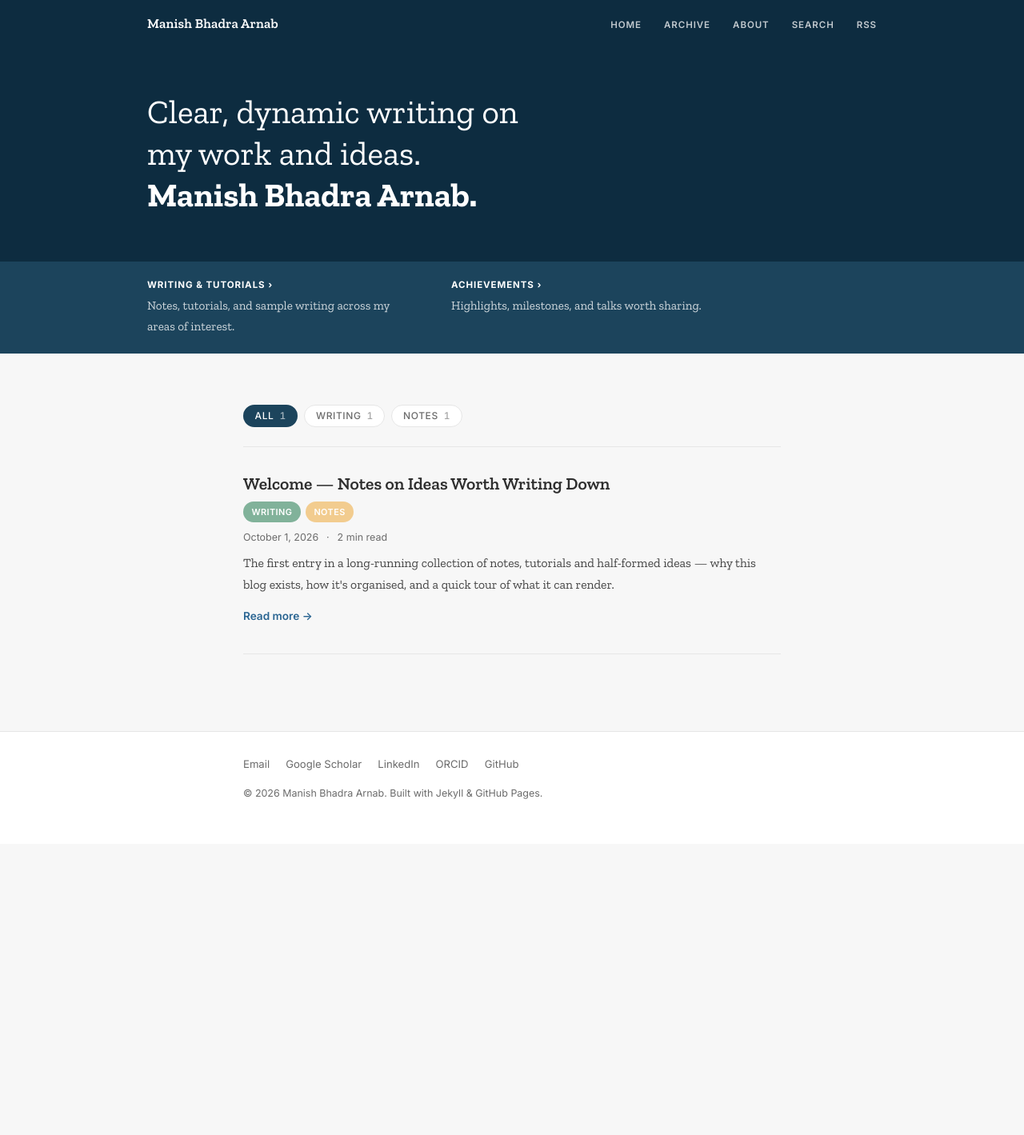
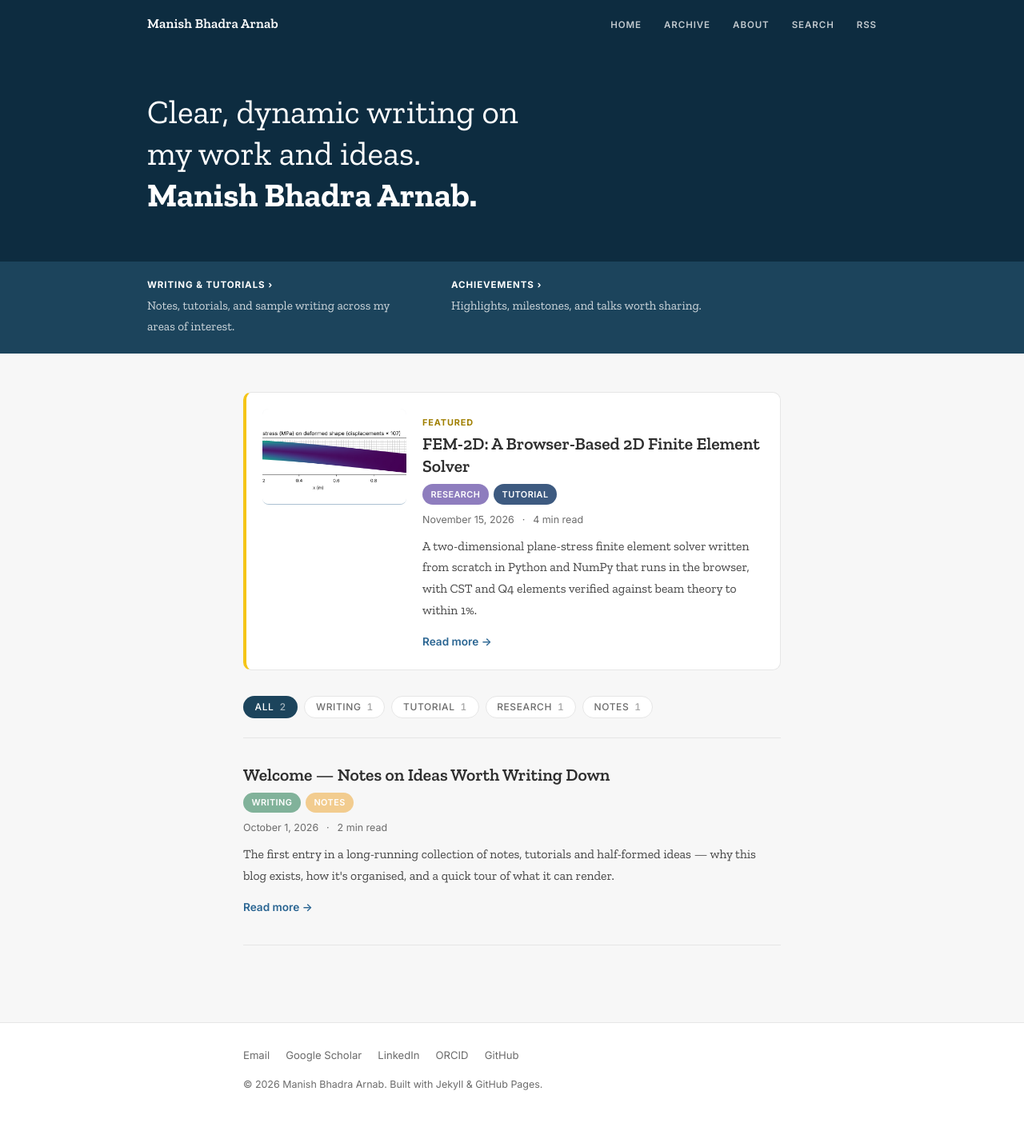
Before and after one commit to arbhadra/blog, a Jekyll site: the page built from index.html, in a window 1280 px wide. Shown: the whole page at 80% size. Built offline with Jekyll 4.4.1, drawn with Linux system fonts in a browser that asks for light colours; before the commit the page ends 1055 px from its top, so only the background shows below that; part of the change alters nothing that is shown.

Commit message:
Add post: FEM-2D, a browser-based 2D finite element solver
Feature it on the homepage; show the featured slot once there are 2+ posts
and keep the featured post out of the main list on the All view.

```diff
--- a/_data/catalog.yml
+++ b/_data/catalog.yml
@@ -28,6 +28,19 @@
 #  Order does not matter; the site sorts by date. Newest-first is tidiest.
 # =====================================================================
 
+- slug: 2026-11-15-fem2d-browser-solver
+  title: "FEM-2D: A Browser-Based 2D Finite Element Solver"
+  subtitle: "Plane-stress FEM from scratch in NumPy, verified against beam theory and run in the browser with PyScript."
+  date: 2026-11-15
+  tags: [research, tutorial]
+  summary: >-
+    A two-dimensional plane-stress finite element solver written from scratch
+    in Python and NumPy that runs in the browser, with CST and Q4 elements
+    verified against beam theory to within 1%.
+  thumbnail: fig1-von-mises.png
+  featured: true
+  status: published
+
 - slug: 2026-10-01-intro
   title: "Welcome — Notes on Ideas Worth Writing Down"
   subtitle: "An introduction to this blog, how it's built, and what you'll find here."
@@ -37,5 +50,4 @@
     The first entry in a long-running collection of notes, tutorials and
     half-formed ideas — why this blog exists, how it's organised, and a
     quick tour of what it can render.
-  featured: true
   status: published
--- a/_includes/post-card.html
+++ b/_includes/post-card.html
@@ -5,7 +5,7 @@
 {%- assign e_page = site.pages | where: "path", e_path | first -%}
 {%- assign e_words = e_page.content | strip_html | number_of_words -%}
 {%- assign e_minutes = e_words | divided_by: site.reading_speed | plus: 1 -%}
-<article class="post-card{% if include.featured %} post-card--featured{% endif %}" data-tags="{{ e.tags | join: ' ' }}">
+<article class="post-card{% if include.featured %} post-card--featured{% endif %}" data-tags="{{ e.tags | join: ' ' }}"{% if include.dup %} data-featured="true"{% endif %}>
   {% if e.thumbnail %}
     <a class="card-thumb" href="{{ e_url }}" tabindex="-1" aria-hidden="true">
       <img src="{% include entry-asset.html src=e.thumbnail slug=e.slug %}" alt="" loading="lazy">
--- a/index.html
+++ b/index.html
@@ -30,7 +30,7 @@ layout: default
 
 <div class="site-content">
   {% comment %} Featured slot appears once there are enough posts for it to stand out. {% endcomment %}
-  {% if featured and published.size > 3 %}
+  {% if featured and published.size > 1 %}
     <section class="featured" aria-label="Featured post">
       {% include post-card.html e=featured featured=true %}
     </section>
@@ -51,7 +51,7 @@ layout: default
 
   <section class="post-list">
     {% for e in published %}
-      {% include post-card.html e=e %}
+      {% include post-card.html e=e dup=e.featured %}
     {% endfor %}
     <p class="empty-state" hidden>No posts with this tag yet.</p>
   </section>
@@ -69,7 +69,8 @@ layout: default
       buttons.forEach(b => b.classList.toggle('active', b.dataset.tag === tag));
       cards.forEach(card => {
         const ok = tag === 'all' || card.dataset.tags.split(' ').includes(tag);
-        card.hidden = !ok;
+        // the featured post already sits in its own slot on the "All" view
+        card.hidden = !ok || (tag === 'all' && featured && card.dataset.featured === 'true');
         if (ok) shown++;
       });
       if (empty) empty.hidden = shown > 0;
--- /dev/null
+++ b/posts/2026-11-15-fem2d-browser-solver/index.md
@@ -0,0 +1,112 @@
+---
+---
+
+FEM-2D is a two-dimensional plane-stress finite element solver written from
+scratch in Python (NumPy only, no finite element library) that runs entirely
+in the web browser. The user selects a material, applies a pressure to a
+clamped bar, and obtains the stress and strain fields, the deflection, a
+pressure–stress curve and a safety factor against yield. The results are
+verified against beam theory; the Q4 solution agrees to within 1%.
+
+[Live demo](https://arbhadra.github.io/fem2d-web/) ·
+[Source code](https://github.com/arbhadra/fem2d-web)
+
+## Problem statement
+
+A rectangular bar of length $L$, height $h$ and thickness $t$ is clamped at
+one end. A uniform pressure $p$ acts either on its top face (bending) or on
+its free end (tension). Small strains, linear elasticity and plane stress are
+assumed. Material presets cover structural steel A36, stainless steel 304,
+aluminium 6061-T6, Ti-6Al-4V, and 3D-printed PLA and ABS; custom values of
+$E$, $\nu$ and yield strength may also be entered.
+
+## Method
+
+The equilibrium equation $\nabla\cdot\boldsymbol{\sigma} = 0$ is multiplied by
+a virtual displacement and integrated by parts, giving the principle of
+virtual work, which requires only first derivatives of displacement. Within
+each element the displacement is interpolated from nodal values,
+$\mathbf{u} = \mathbf{N}\mathbf{u}_e$, so that $\boldsymbol{\varepsilon} =
+\mathbf{B}\mathbf{u}_e$ and $\boldsymbol{\sigma} = \mathbf{D}\boldsymbol{\varepsilon}$.
+The element stiffness matrix is
+
+$$
+\mathbf{k}_e = \int_{A_e} \mathbf{B}^{T}\mathbf{D}\mathbf{B}\, t \, dA .
+$$
+
+Element matrices are assembled into the global system $\mathbf{K}\mathbf{u} =
+\mathbf{F}$ with consistent pressure loads, and the system is solved by
+partitioning out the clamped degrees of freedom; reactions are then
+recovered. Two element formulations are implemented:
+
+- **CST** (constant-strain triangle): linear shape functions; the stiffness
+  matrix is exact in closed form.
+- **Q4** (isoparametric 4-node quadrilateral): mapped from a reference square
+  through the Jacobian $\mathbf{J}$ and integrated with 2×2 Gauss quadrature.
+
+Post-processing comprises nodal strain and stress recovery, the von Mises
+stress, and the safety factor $SF = \sigma_y / \max \sigma_{vM}$. Because the
+problem is linear, first yield occurs at a pressure of $p \times SF$.
+
+The reference solution for the bending case uses Timoshenko beam theory with
+line load $q = p\,t$:
+
+$$
+\delta_{tip} = \frac{qL^4}{8EI} + \frac{qL^2}{2\kappa G A}, \qquad
+\sigma_{xx} = \frac{M(x)\,c}{I}, \quad M(x) = \frac{q(L-x)^2}{2}.
+$$
+
+The front end is built with PyScript, so the code exercised by continuous
+integration is the same code executed in the visitor's browser.
+
+## Verification
+
+Fifteen automated tests run on GitHub Actions. They cover the constitutive
+matrix $\mathbf{D}$, rigid-body and hourglass modes, a patch test on a
+distorted mesh, global equilibrium, the tension case against
+$\varepsilon = p/E$, convergence to beam theory, linear scaling with load, and
+website start-up.
+
+The benchmark case is a steel A36 bar with $L = 1$ m, $h = 0.1$ m,
+$t = 0.01$ m and $p = 100$ kPa on the top face ($\kappa = 5/6$).
+
+| Quantity | FEM | Beam theory | Difference |
+|---|---|---|---|
+| Tip deflection, Q4 40 × 4 | 0.734 mm | 0.758 mm | −3.1% |
+| Tip deflection, Q4 80 × 8 | 0.751 mm | 0.758 mm | −0.9% |
+| Tip deflection, CST 80 × 8 | 0.718 mm | 0.758 mm | −5.2% |
+| $\sigma_{xx}$, top surface, mid-span, Q4 80 × 8 | 7.50 MPa | 7.50 MPa | 0.0% |
+| Sum of reactions | 1000 N | 1000 N ($p L t$) | machine precision |
+
+<figure>
+  <img src="fig1-von-mises.png" alt="Contour of von Mises stress on the deformed cantilever bar">
+  <figcaption>Figure 1: von Mises stress on the deformed bar (displacements magnified).</figcaption>
+</figure>
+
+<figure>
+  <img src="fig2-top-stress.png" alt="Top-surface normal stress along the bar, FEM against beam theory">
+  <figcaption>Figure 2: Normal stress along the top surface, FEM compared with beam theory M·c/I.</figcaption>
+</figure>
+
+## Findings
+
+- **Element locking.** Linear triangles are overly stiff in bending: on the
+  same 80 × 8 mesh, the tip-deflection error is 5.2% for CST against 0.9% for
+  Q4.
+- **Stress singularity.** The peak stress at the clamped corner increases with
+  mesh refinement (26.8 → 29.3 → 31.7 MPa). A safety factor based on this
+  value is therefore mesh-dependent and is reported with that caveat.
+- **Stiffness and strength.** Under the same pressure, PLA deflects about 57
+  times more than steel, while its yield strength is only about 5 times lower.
+
+<figure>
+  <img src="fig3-pressure-stress.png" alt="Maximum von Mises stress against applied pressure, with yield strength line">
+  <figcaption>Figure 3: Applied pressure against peak von Mises stress; first yield occurs at about 790 kPa.</figcaption>
+</figure>
+
+## Usage notes
+
+On first visit, Python, NumPy and Matplotlib are loaded into the browser,
+which takes about 15–30 s; subsequent solves take about one second. The model
+size is limited to about 2,000 degrees of freedom (for example, an 80 × 10
+mesh).
```
Also changed, not shown: posts/2026-11-15-fem2d-browser-solver/fig1-von-mises.png (added), posts/2026-11-15-fem2d-browser-solver/fig2-top-stress.png (added), posts/2026-11-15-fem2d-browser-solver/fig3-pressure-stress.png (added).
